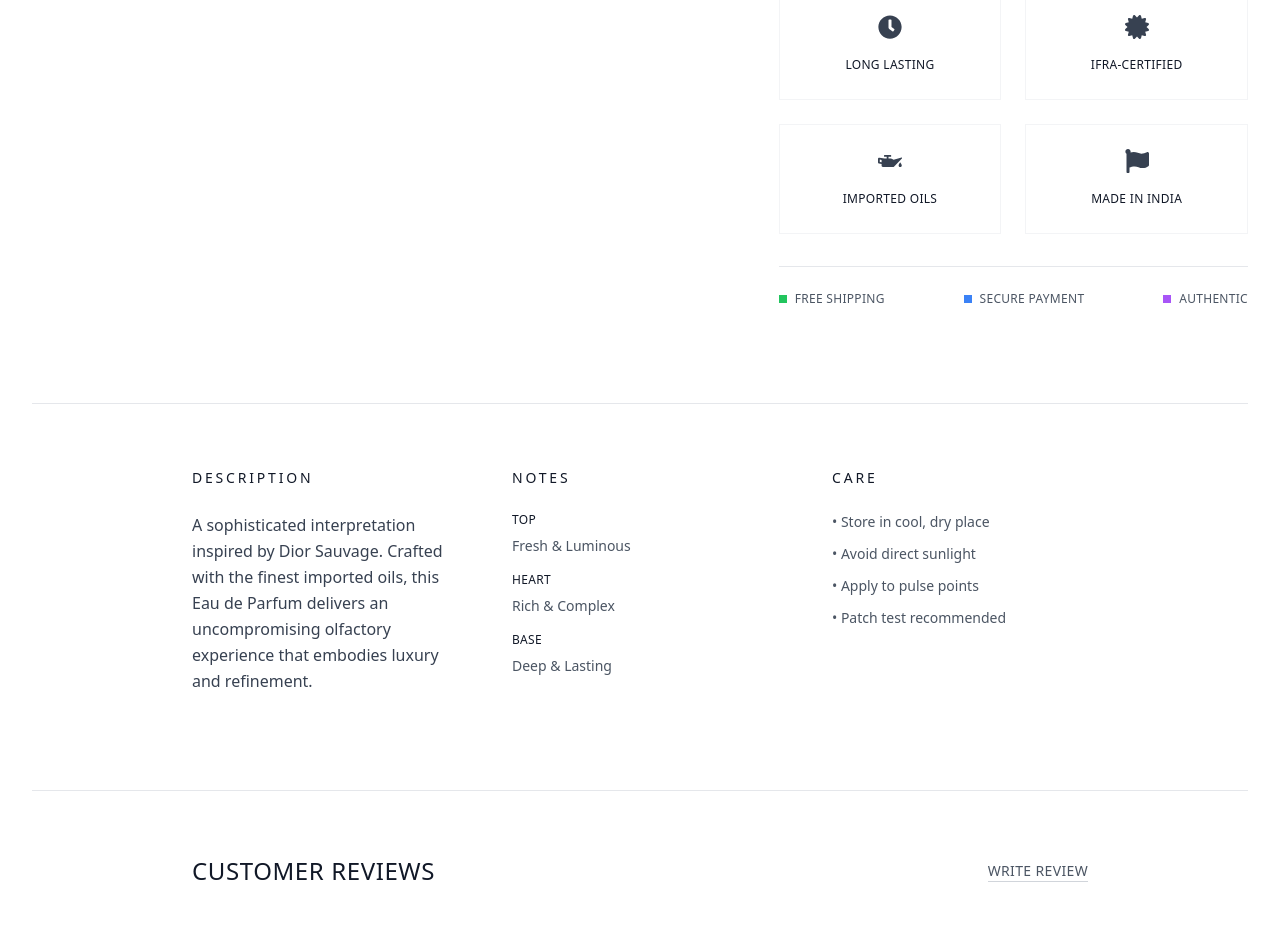
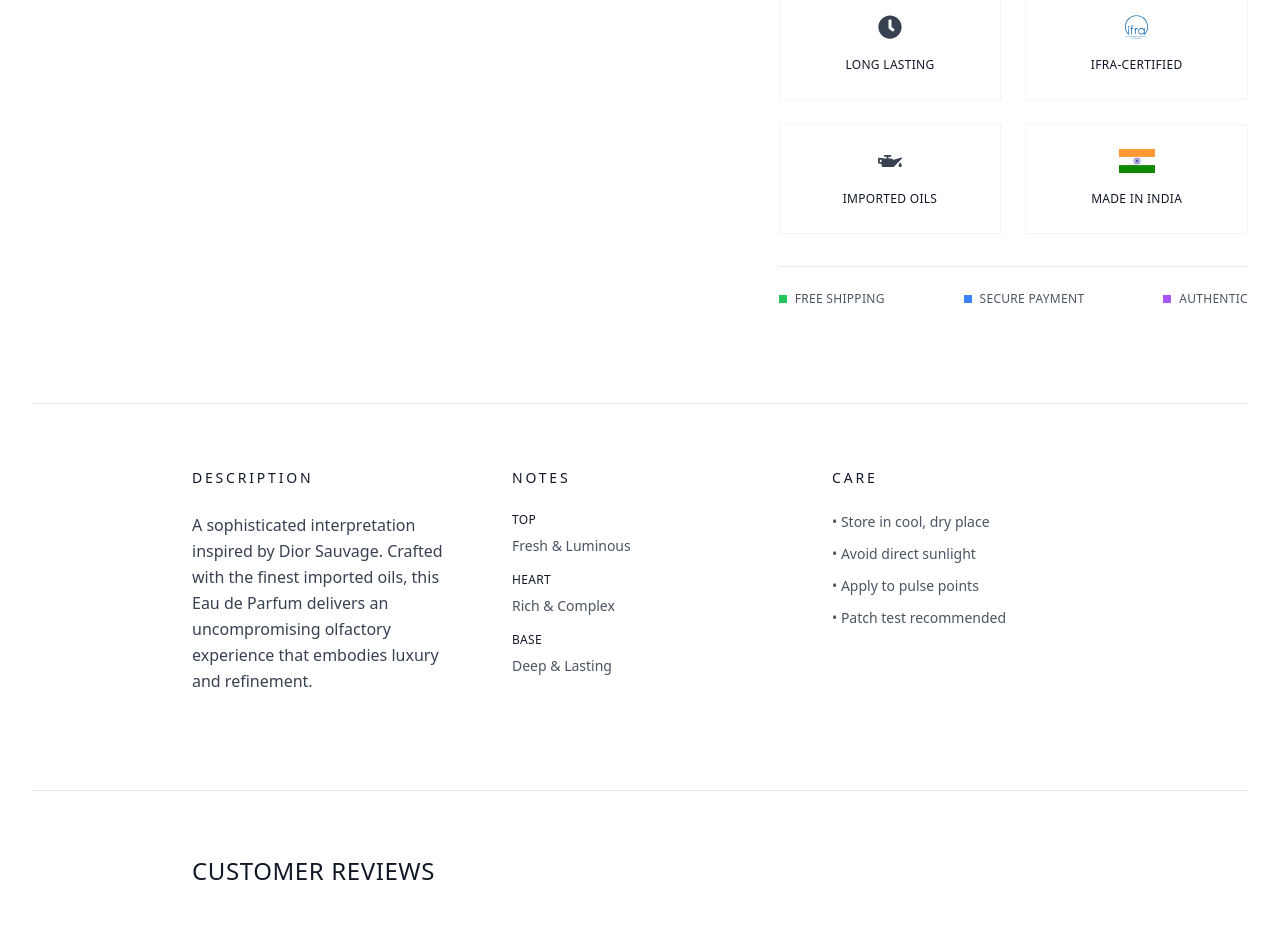
Before and after one commit to sk-py/calyx, a React (Vite) app: page /product/1 in a window 1280 px wide. Shown: the part 940-1878 px from the top of the page. Built offline with nearby package versions, Linux system fonts and the light colour scheme; a web font is replaced by a local one.

Commit message:
Product detail page modified

```diff
--- a/src/components/ShareDialog.tsx
+++ b/src/components/ShareDialog.tsx
@@ -48,12 +48,12 @@ export default function ShareDialog({ open, onOpenChange }: ShareDialogProps) {
       <DialogContent className="max-w-fit">
         <DialogHeader className="flex flex-row items-center justify-between">
           <DialogTitle>Share this Fragrance</DialogTitle>
-          <DialogClose asChild>
+          {/* <DialogClose asChild>
             <Button variant="ghost" size="icon" className="h-6 w-6 rounded-full">
               <X size={16} />
               <span className="sr-only">Close</span>
             </Button>
-          </DialogClose>
+          </DialogClose> */}
         </DialogHeader>
 
         <div className="grid grid-cols-5 gap-4 py-4">
--- a/src/pages/ProductDetails.tsx
+++ b/src/pages/ProductDetails.tsx
@@ -2669,17 +2669,30 @@ const ProductDetails = () => {
   const { productid } = useParams();
   const product = perfumeData.find((item) => item.id === Number(productid));
 
-  const [currentIndex, setCurrentIndex] = useState(0); // State for carousel index
+  const [currentIndex, setCurrentIndex] = useState(0);
   const [isInCart, setIsInCart] = useState(false);
   const [selectedSize, setSelectedSize] = useState("20ML");
   const [quantity, setQuantity] = useState(1);
   const [isWishlisted, setIsWishlisted] = useState(false);
   const [isLoading, setIsLoading] = useState(false);
   const [isShareOpen, setIsShareOpen] = useState(false);
+  const [isLargeScreen, setIsLargeScreen] = useState(false); // Track screen size
   const containerRef = useRef<HTMLDivElement>(null);
   const imagesRef = useRef<HTMLDivElement>(null);
 
-  // Framer Motion scroll tracking for sticky behavior
+  // Check screen size for Framer Motion sticky behavior
+  useEffect(() => {
+    const checkScreenSize = () => {
+      setIsLargeScreen(window.innerWidth >= 1024); // lg breakpoint in Tailwind (~1024px)
+    };
+
+    checkScreenSize();
+    window.addEventListener("resize", checkScreenSize);
+
+    return () => window.removeEventListener("resize", checkScreenSize);
+  }, []);
+
+  // Framer Motion scroll tracking for sticky behavior (only on large screens)
   const { scrollYProgress } = useScroll({
     target: containerRef,
     offset: ["start start", "end start"],
@@ -2693,7 +2706,7 @@ const ProductDetails = () => {
 
   useEffect(() => {
     if (product?.multi_images) {
-      setCurrentIndex(0); // Reset index when product changes
+      setCurrentIndex(0);
     }
   }, [product]);
 
@@ -2804,9 +2817,13 @@ const ProductDetails = () => {
 
   const features = [
     { icon: FaClock, label: "LONG LASTING" },
-    { icon: FaCertificate, label: "IFRA-CERTIFIED" },
+    {
+      icon: FaCertificate,
+      label: "IFRA-CERTIFIED",
+      imageSrc: "/assets/ifra.svg",
+    },
     { icon: FaOilCan, label: "IMPORTED OILS" },
-    { icon: FaFlag, label: "MADE IN INDIA" },
+    { icon: FaFlag, label: "MADE IN INDIA", imageSrc: "/assets/India.png" },
   ];
 
   if (!product) {
@@ -2835,7 +2852,7 @@ const ProductDetails = () => {
     <div ref={containerRef} className="productdetails bg-white min-h-screen">
       <div className="max-w-7xl mx-auto max-sm:pt-20 pt-28 pb-16 max-sm:px-2 px-8">
         {/* Breadcrumb */}
-        <div className=" max-sm:mb-4 mb-12">
+        <div className="max-sm:mb-4 mb-12">
           <Breadcrumb>
             <BreadcrumbList>
               <BreadcrumbItem>
@@ -2863,11 +2880,11 @@ const ProductDetails = () => {
         </div>
 
         <div className="grid grid-cols-1 lg:grid-cols-12 gap-16">
-          {/* Product Images Section - Pinned with Framer Motion */}
+          {/* Product Images Section - Sticky only on large screens */}
           <motion.div
             ref={imagesRef}
-            style={{ transform: imagesTransform }}
-            className="lg:col-span-7 sticky top-28 self-start"
+            style={isLargeScreen ? { transform: imagesTransform } : {}}
+            className="lg:col-span-7 lg:sticky lg:top-28 lg:self-start"
           >
             <div className="flex flex-col gap-6">
               {/* Main image with carousel controls */}
@@ -3014,9 +3031,9 @@ const ProductDetails = () => {
                       key={option.size}
                       disabled={!option.available}
                       onClick={() => setSelectedSize(option.size)}
-                      className={`relative  border transition-all duration-200 ${
+                      className={`relative border transition-all duration-200 ${
                         selectedSize === option.size
-                          ? "border-black  bg-gray-50"
+                          ? "border-black bg-gray-50"
                           : option.available
                           ? "border-gray-200 hover:border-gray-400"
                           : "border-gray-100 bg-gray-50 cursor-not-allowed opacity-50"
@@ -3035,10 +3052,6 @@ const ProductDetails = () => {
                           </div>
                         )}
                       </div>
-
-                      {/* {selectedSize === option.size && option.available && (
-                        <div className="absolute top-2 right-2 w-3 h-3 bg-black"></div>
-                      )} */}
                     </button>
                   ))}
                 </div>
@@ -3122,7 +3135,14 @@ const ProductDetails = () => {
                       key={index}
                       className="text-center py-6 border border-gray-100 hover:border-gray-300 transition-colors"
                     >
-                      <feature.icon className="text-2xl text-gray-700 mb-3 mx-auto" />
+                      {feature.imageSrc ? (
+                        <img
+                          src={feature?.imageSrc}
+                          className="h-6 w-14 mb-3 object-contain mx-auto"
+                        />
+                      ) : (
+                        <feature.icon className="text-2xl text-gray-700 mb-3 mx-auto" />
+                      )}
                       <span className="text-xs font-medium text-gray-900 tracking-wide">
                         {feature.label}
                       </span>
@@ -3219,13 +3239,13 @@ const ProductDetails = () => {
         {/* Reviews Section */}
         <div className="mt-24 border-t border-gray-200 pt-16">
           <div className="max-w-4xl mx-auto">
-            <div className="flex items-center justify-between mb-12">
+            <div className="flex items-center justify-between max-sm:justify-center mb-12">
               <h3 className="text-2xl font-light tracking-wide text-gray-900">
                 CUSTOMER REVIEWS
               </h3>
-              <button className="text-sm text-gray-600 border-b border-gray-300 hover:border-black transition-colors font-light tracking-wide">
+              {/* <button className="text-sm text-gray-600 border-b border-gray-300 hover:border-black transition-colors font-light tracking-wide">
                 WRITE REVIEW
-              </button>
+              </button> */}
             </div>
             <div className="grid grid-cols-1 md:grid-cols-2 gap-12 mb-12">
               <div className="text-center md:text-left">
@@ -3315,7 +3335,7 @@ const ProductDetails = () => {
             </h3>
             <Link
               to="/product"
-              className="text-lg text-gray-600 border-b border-gray-300 hover:border-black transition-colors font-[Doren] tracking-wide"
+              className="text-lg text-gray-600 border-b max-sm:hidden border-gray-300 hover:border-black transition-colors font-[Doren] tracking-wide"
             >
               VIEW ALL
             </Link>
```
Also changed, not shown: public/assets/India.png (added), public/assets/ifra.svg (added).
